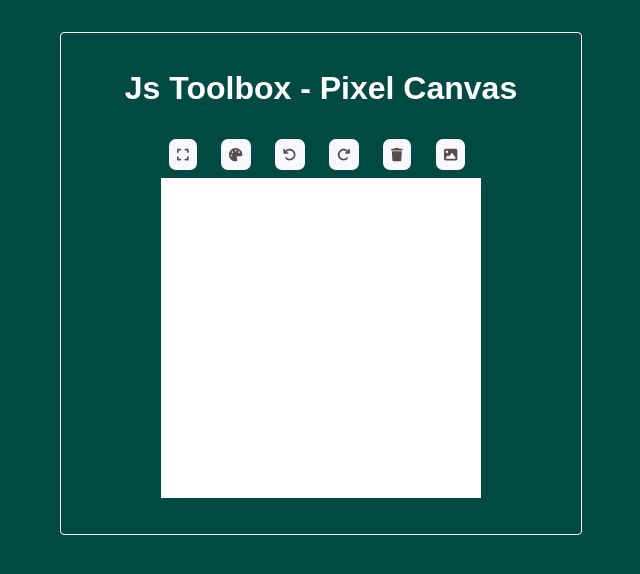
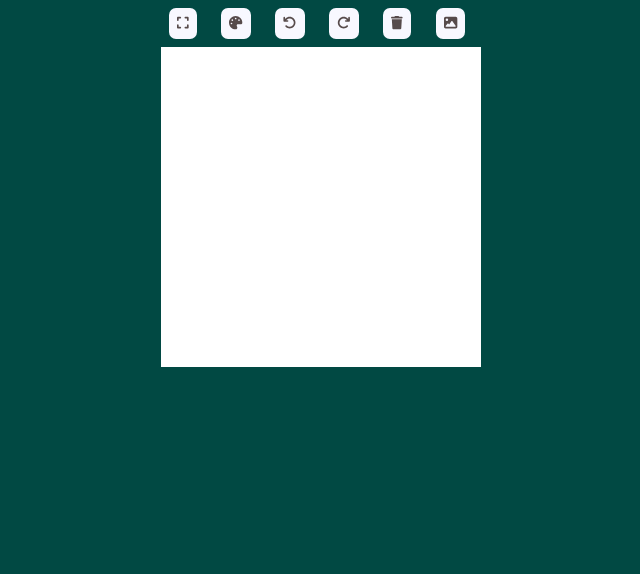
Before and after one commit to TheCyberFlash/stjag-j-toolbox, a React (Create React App) app in the folder desktop-pixel/: page / in a window 1280 px wide. Shown: the top 574 px of the page, without its empty margins (319-959 px from the left). Built offline with nearby package versions, Linux system fonts and the light colour scheme.

Commit message:
Update App.js

```diff
--- a/desktop-pixel/src/App.js
+++ b/desktop-pixel/src/App.js
@@ -1,10 +1,10 @@
 import React from "react";
-import Editor from "./components/Editor";
+import PixelArtCanvas from "./components/PixelArtCanvas";
 
 const App = () => {
   return (
     <div className="App">
-      <Editor />
+      <PixelArtCanvas />
     </div>
   )}
 
```
